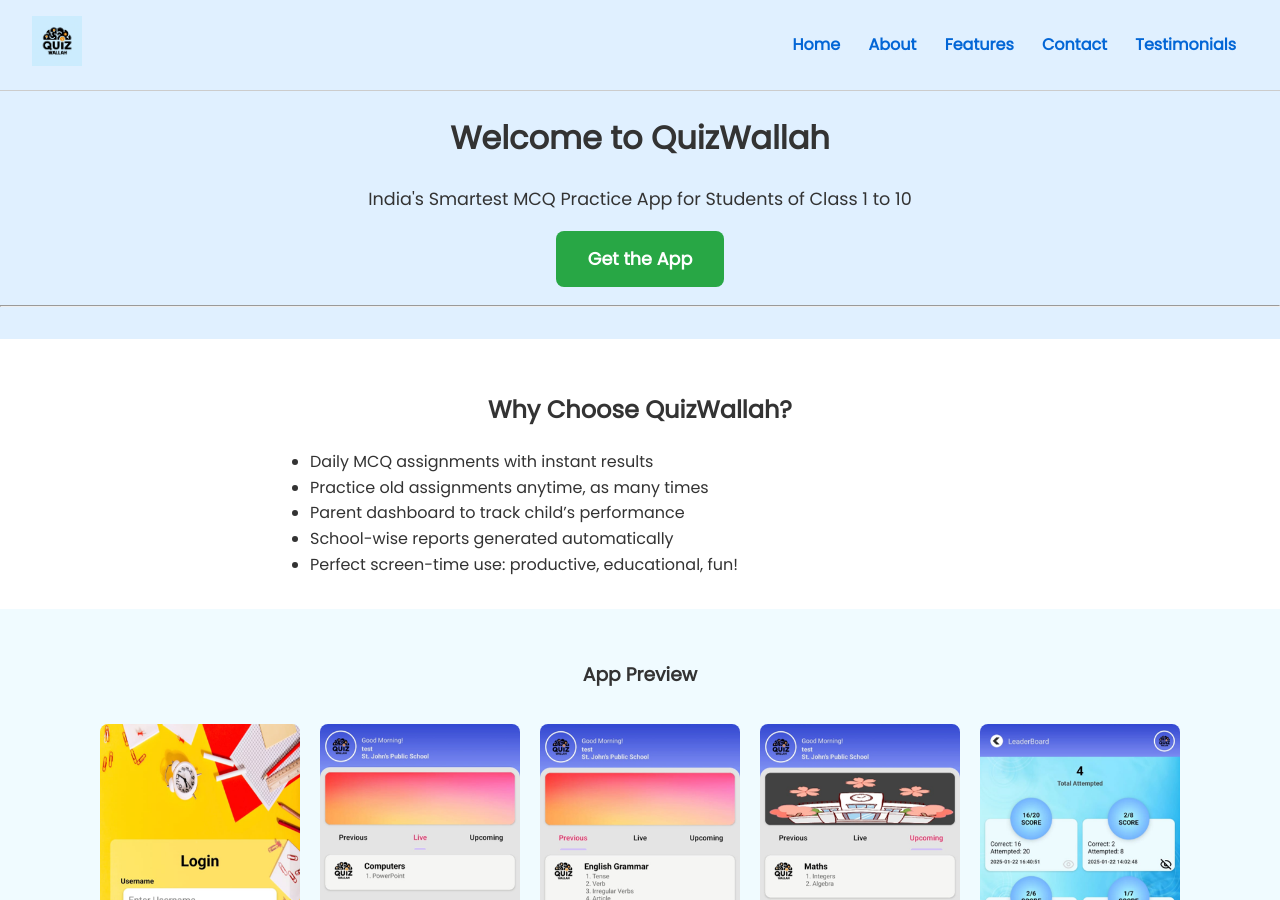
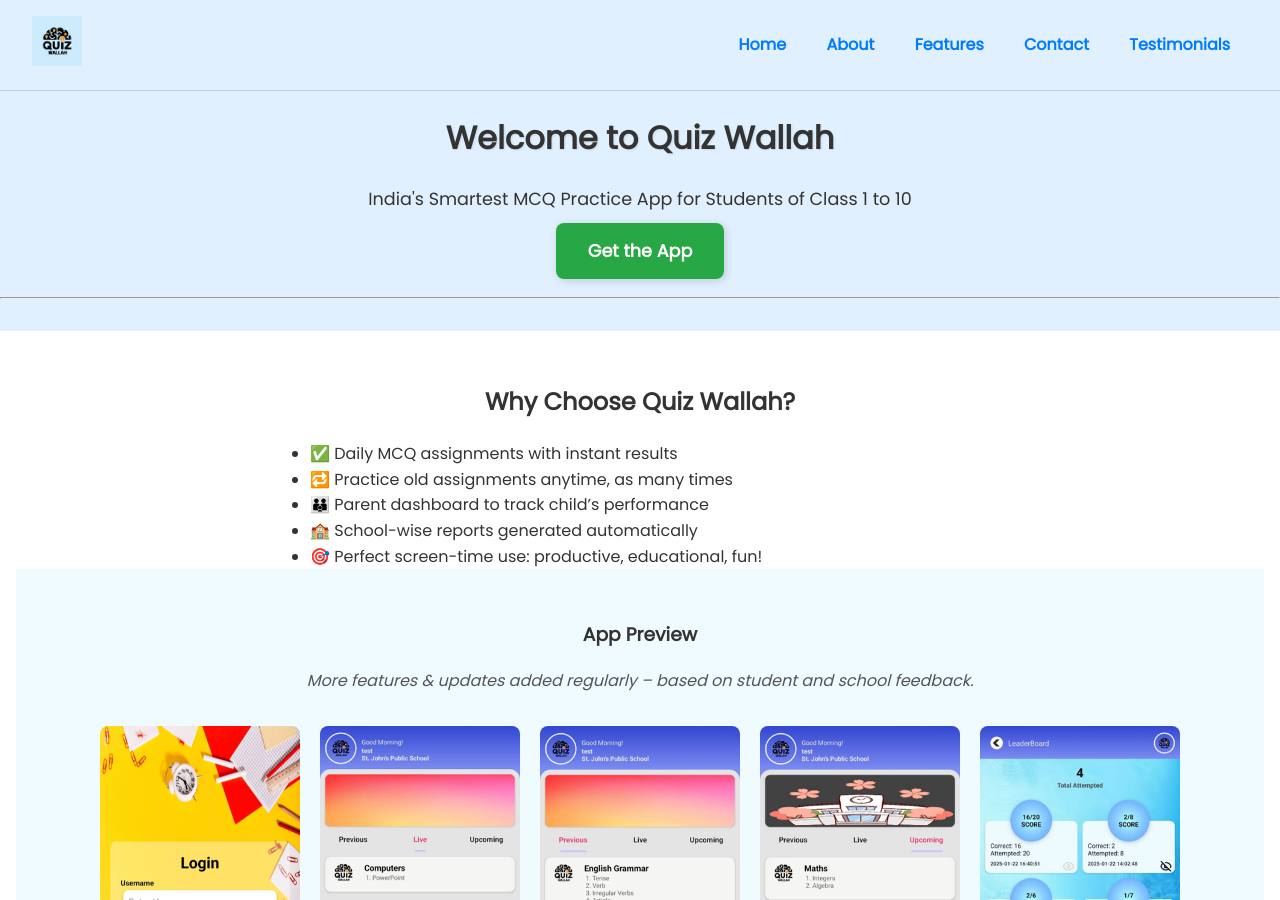
Before and after one commit to sarwarkhan009/github.io, a Jekyll site: the page built from index.md, in a window 1280 px wide and 900 px high. Built offline with Jekyll 4.4.1, drawn with Linux system fonts in a browser that asks for light colours.

Commit message:
polished homepage: navbar bold, hero shadow, icons in list, caption below preview

```diff
--- a/_layouts/default.html
+++ b/_layouts/default.html
@@ -25,13 +25,13 @@
   </div>
   <nav>
     {% for item in site.nav %}
-      <a href="{{ item.url | relative_url }}"
-         style="margin: 0 12px; text-decoration: none; font-weight: bold; color: #0366d6;"
-         onmouseover="this.style.color='#d63384';"
-         onmouseout="this.style.color='#0366d6';"
-         {% if page.url == item.url or page.url == item.url | append: '/' %}style="text-decoration: underline;"{% endif %}>
-        {{ item.title }}
-      </a>
+     <a href="{{ item.url | relative_url }}"
+   style="margin: 0 18px; text-decoration: none; font-weight: 600; font-size: 1rem; color: #007bff;"
+   onmouseover="this.style.color='#d63384';"
+   onmouseout="this.style.color='#007bff';">
+  {{ item.title }}
+</a>
+
     {% endfor %}
   </nav>
 </header>
--- a/index.md
+++ b/index.md
@@ -3,21 +3,20 @@
 title: Home
 ---
 
-<h1 style="text-align: center;">Welcome to QuizWallah</h1>
+<h1 style="text-align: center; font-size: 2rem; text-shadow: 1px 1px 2px rgba(0,0,0,0.1);">
+  Welcome to Quiz Wallah
+</h1>
+
 
 <p style="text-align: center; font-size: 1.1rem;">
   India's Smartest MCQ Practice App for Students of Class 1 to 10
 </p>
-<p style="text-align: center; margin-top: 2rem;">
+<p style="text-align: center; margin-top: 1.5rem;">
   <a href="#"
-     style="background-color: #28a745;
-            color: white;
-            padding: 16px 32px;
-            font-size: 1.1rem;
-            text-decoration: none;
-            border-radius: 8px;
-            font-weight: bold;
-            transition: background-color 0.3s ease, transform 0.2s ease;"
+     style="background-color: #28a745; color: white; padding: 16px 32px; font-size: 1.1rem;
+            text-decoration: none; border-radius: 8px; font-weight: bold;
+            box-shadow: 2px 2px 8px rgba(0,0,0,0.15);
+            transition: all 0.2s ease;"
      onmouseover="this.style.backgroundColor='#218838'; this.style.transform='scale(1.05)';"
      onmouseout="this.style.backgroundColor='#28a745'; this.style.transform='scale(1)';">
     Get the App
@@ -27,18 +26,22 @@
 
 <hr style="margin: 2rem 0;" />
 <div style="background-color: white; padding: 2rem 1rem;">
-  <h2 style="text-align: center;">Why Choose QuizWallah?</h2>
-  <ul style="max-width: 700px; margin: auto; font-size: 1rem;">
-    <li>Daily MCQ assignments with instant results</li>
-    <li>Practice old assignments anytime, as many times</li>
-    <li>Parent dashboard to track child’s performance</li>
-    <li>School-wise reports generated automatically</li>
-    <li>Perfect screen-time use: productive, educational, fun!</li>
-  </ul>
-</div>
+  <h2 style="text-align: center;">Why Choose Quiz Wallah?</h2>
+<ul style="max-width: 700px; margin: auto; font-size: 1rem;">
+  <li>✅ Daily MCQ assignments with instant results</li>
+  <li>🔁 Practice old assignments anytime, as many times</li>
+  <li>👪 Parent dashboard to track child’s performance</li>
+  <li>🏫 School-wise reports generated automatically</li>
+  <li>🎯 Perfect screen-time use: productive, educational, fun!</li>
+</ul>
+
 
 <div style="background-color: #f0fbff; padding: 2rem 1rem;">
   <h3 style="text-align: center;">App Preview</h3>
+  <p style="text-align: center; margin-top: 1rem; font-style: italic; color: #555;">
+  More features & updates added regularly – based on student and school feedback.
+</p>
+
   <div style="display: flex; flex-wrap: wrap; justify-content: center; gap: 20px; padding: 1rem;">
     <img src="/assets/images/screenshot1.png" style="width: 200px; border-radius: 8px;" />
    <img src="/assets/images/screenshot2.png" alt="Screenshot 2" style="width: 200px; border-radius: 8px;" />
```
